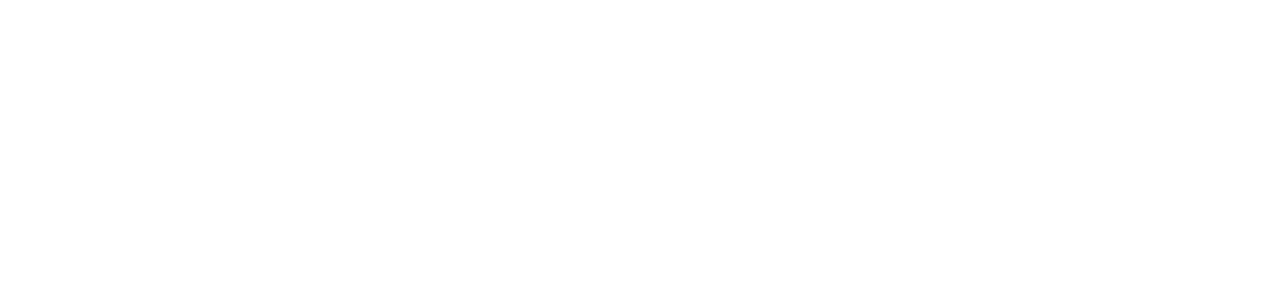
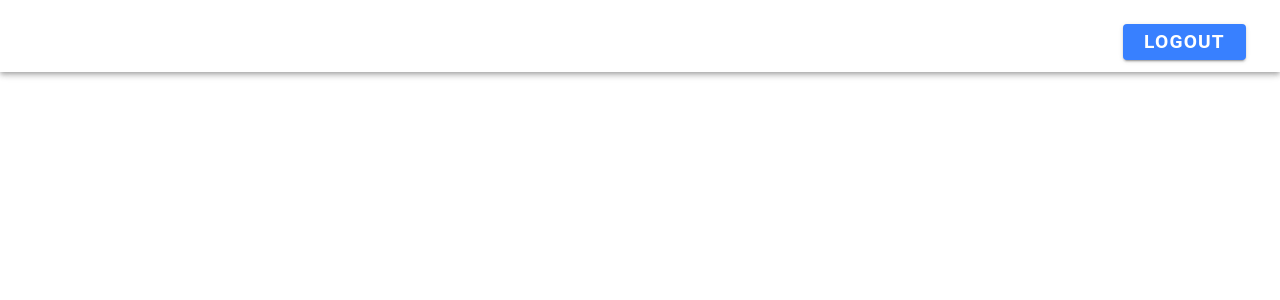
Before and after one commit to MASHAR27/BCHACKS2024, a React (Vite) app in the folder FrontEnd/: page /Logout in a window 1280 px wide. Shown: the top 300 px of the page. Built offline with nearby package versions, Linux system fonts and the light colour scheme.

Commit message:
LOGOUT OPTION DONE

```diff
--- a/FrontEnd/src/App.tsx
+++ b/FrontEnd/src/App.tsx
@@ -7,6 +7,8 @@ import Generator from './pages/Generator';
 
 import PlayList from './pages/PlayList';
 import Stats from './pages/Statistics';
+
+import Logout from './pages/Logout';
 
 import Share from './pages/Share';
 
@@ -39,6 +41,8 @@ const App: React.FC = () => (
       <Route exact path="/Generator" component={Generator} />
       <Route exact path="/Archive" component={Archive} />
 
+      <Route exact path="/Logout" component={Logout} />
+
       <Route exact path="/Share" component={Share} />
         <Route exact path="/home">
           <Home />
--- /dev/null
+++ b/FrontEnd/src/pages/Logout.tsx
@@ -0,0 +1,31 @@
+import React from 'react';
+import { IonContent, IonHeader, IonPage, IonTitle, IonToolbar, IonButton } from '@ionic/react';
+
+const Logo: React.FC = () => {
+  // Add a function to handle logout logic here
+  const handleLogout = () => {
+    console.log('Logging out...');
+    // Implement your logout logic here
+  };
+
+  return (
+    <IonPage>
+      <IonHeader>
+        <IonToolbar>
+          <IonTitle>Log Out</IonTitle>
+          <IonButton slot="end" onClick={handleLogout}>Logout</IonButton>
+        </IonToolbar>
+      </IonHeader>
+      <IonContent fullscreen>
+        <IonHeader collapse="condense">
+          <IonToolbar>
+            <IonTitle size="large">Log Out</IonTitle>
+          </IonToolbar>
+        </IonHeader>
+
+      </IonContent>
+    </IonPage>
+  );
+};
+
+export default Logo;
```
